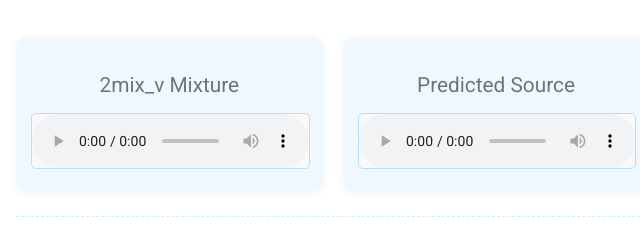
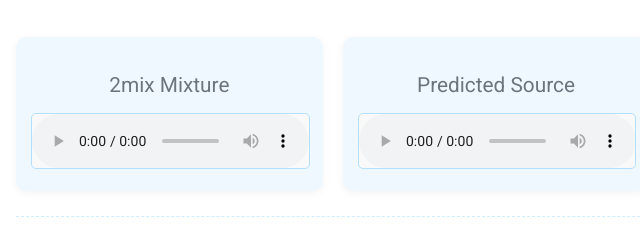
Before and after one commit to ChattyRabbit414/USE_demo, a plain HTML site: page index.html in a window 1280 px wide. Shown: the part 11664-11903 px from the top of the page, 144-784 px from the left. Drawn offline with Linux system fonts and the light colour scheme.

Commit message:
Update index.html

```diff
--- a/index.html
+++ b/index.html
@@ -664,7 +664,7 @@
         </div>
         <div class="audio-row">
                 <div class="audio-item">
-                    <h2>2mix_v Mixture</h2>
+                    <h2>2mix Mixture</h2>
                     <audio controls>
                         <source src="demo/TSE/2mix_v/Mix.wav" type="audio/wav">
                         Your browser does not support the audio element.
```
